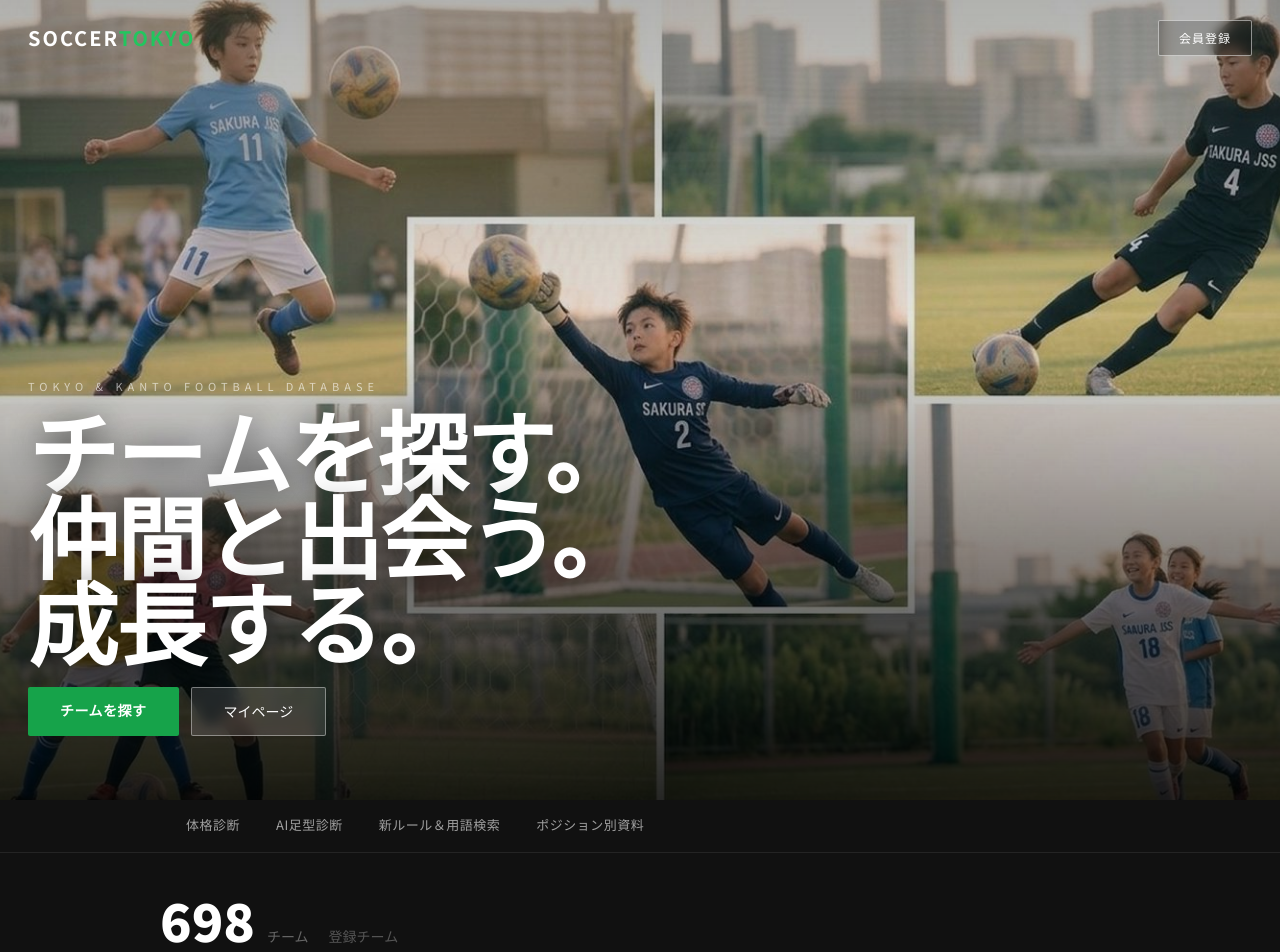
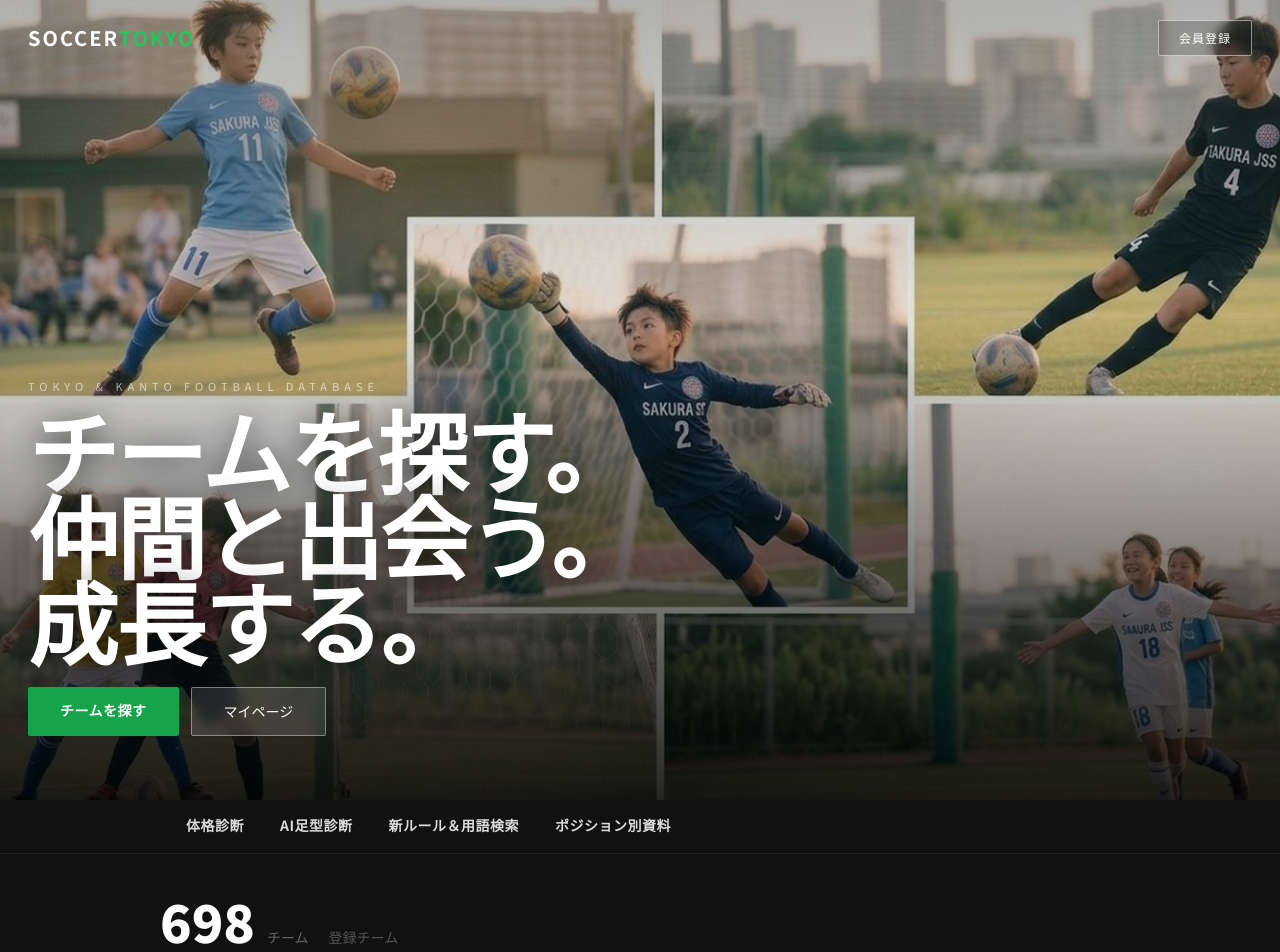
Before and after one commit to okuwabara07-gif/soccer-tokyo-jp, a Next.js app: page / in a window 1280 px wide. Shown: the top 952 px of the page. Built offline with nearby package versions, Linux system fonts and the light colour scheme; no server answers.

Commit message:
fix: nav bold

```diff
--- a/src/app/page.tsx
+++ b/src/app/page.tsx
@@ -72,7 +72,7 @@ export default function HomePage() {
       <nav style={{ background:'#111', borderBottom:'1px solid rgba(255,255,255,0.08)', overflowX:'auto', WebkitOverflowScrolling:'touch' }}>
         <div style={{ display:'flex', minWidth:'max-content', maxWidth:960, margin:'0 auto', padding:'0 8px' }}>
           {NAV.map(n => (
-            <Link key={n.href} href={n.href} style={{ color:'rgba(255,255,255,0.6)', padding:'15px 18px', fontSize:13, letterSpacing:0.5, textDecoration:'none', whiteSpace:'nowrap', display:'block', borderBottom:'2px solid transparent', transition:'all 0.2s' }}
+            <Link key={n.href} href={n.href} style={{ color:'rgba(255,255,255,0.85)', padding:'15px 18px', fontSize:14, fontWeight:700, letterSpacing:0.5, textDecoration:'none', whiteSpace:'nowrap', display:'block', borderBottom:'2px solid transparent', transition:'all 0.2s' }}
               onMouseEnter={e=>{ const el=e.currentTarget as HTMLAnchorElement; el.style.color='#22c55e'; el.style.borderBottomColor='#22c55e'; }}
               onMouseLeave={e=>{ const el=e.currentTarget as HTMLAnchorElement; el.style.color='rgba(255,255,255,0.6)'; el.style.borderBottomColor='transparent'; }}
             >{n.label}</Link>
```
